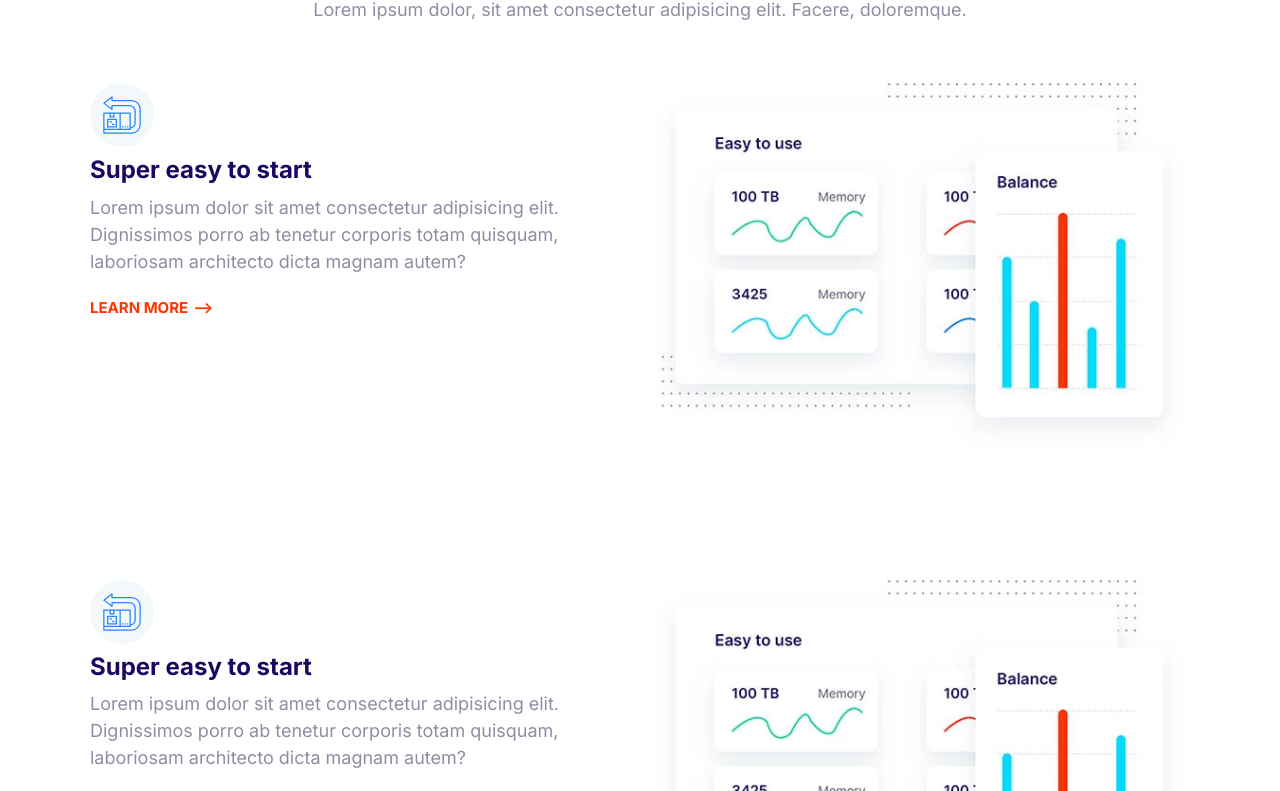
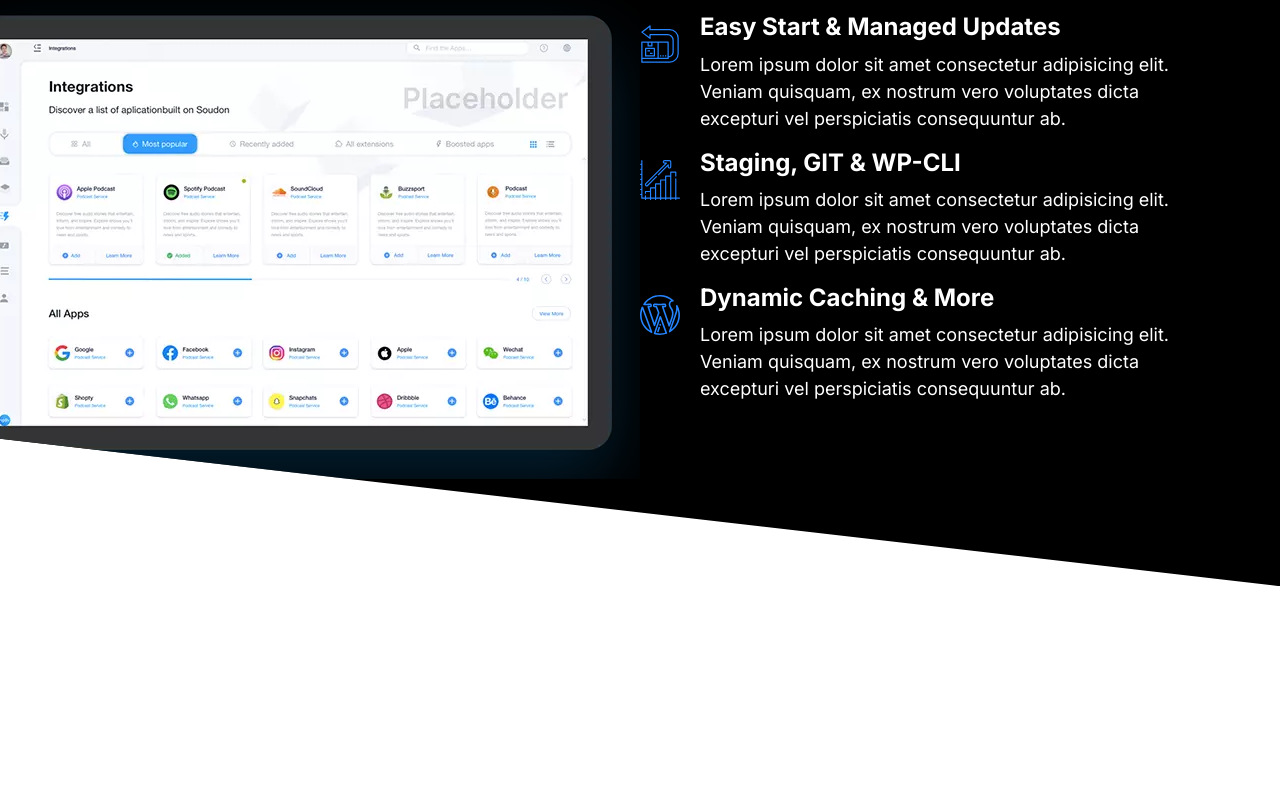
Before and after one commit to wasenter/prolink, a plain HTML site: page tr.html in a window 1280 px wide. Shown: the part 151-942 px from the top of the page. After the commit the page ends 800 px from the top, so only its background shows below. Drawn offline with Linux system fonts and the light colour scheme.

Commit message:
showcase block design.

```diff
--- a/style.css
+++ b/style.css
@@ -639,3 +639,29 @@ a {
 .feature__image {
   width: 100%;
 }
+/* Showcase Block */
+.block-showcase__image > img {
+  width: 100%;
+}
+.showcase__header {
+  color: #fff;
+}
+.media__body > p,
+h3 {
+  color: #fff;
+}
+
+@media screen and (min-width: 768px) {
+  .block-showcase .grid {
+    grid-template-columns: 50% 50%;
+  }
+
+  .block-showcase__image {
+    justify-self: end;
+  }
+
+  .block-showcase__image > img {
+    width: auto;
+    max-width: 700px;
+  }
+}
--- a/tr.html
+++ b/tr.html
@@ -14,65 +14,78 @@
     <link rel="stylesheet" href="style.css" />
   </head>
   <body>
-    <section class="block container">
+    <section class="block block--dark block--skewed-right block-showcase">
       <header class="block__header">
-        <h2>Join us to boost your digital skills</h2>
-        <p>
-          Lorem ipsum dolor, sit amet consectetur adipisicing elit. Facere,
-          doloremque.
-        </p>
+        <h2 class="showcase__header">User-friendly Control Panel</h2>
       </header>
-      <article class="grid grid--1x2 feature">
-        <div>
-          <span class="icon-container">
-            <svg class="icon icon--primary">
-              <use xlink:href="/images/sprite.svg#easy"></use>
-            </svg>
-          </span>
-          <h3 class="feature__heading">Super easy to start</h3>
-          <p>
-            Lorem ipsum dolor sit amet consectetur adipisicing elit. Dignissimos
-            porro ab tenetur corporis totam quisquam, laboriosam architecto
-            dicta magnam autem?
-          </p>
-          <a href="#" class="link-arrow">Learn More</a>
-        </div>
-        <picture>
+      <div class="container grid grid--1x2">
+        <picture class="block-showcase__image">
           <source
             type="image/webp"
-            srcset="images/easy.webp 1x, images/easy@2x.webp 2x" />
+            srcset="images/ipad.webp 1x, images/ipad@2x.webp 2x"
+          />
           <source
-            type="image/jpg"
-            srcset="images/easy.jpg 1x, images/easy@2x.jpg 2x" />
-          <img class="feature__image" src="/images/easy@2x.jpg" alt=""
-        /></picture>
-      </article>
-      <article class="grid grid--1x2 feature">
-        <div>
-          <span class="icon-container">
-            <svg class="icon icon--primary">
-              <use xlink:href="/images/sprite.svg#easy"></use>
-            </svg>
-          </span>
-          <h3 class="feature__heading">Super easy to start</h3>
-          <p>
-            Lorem ipsum dolor sit amet consectetur adipisicing elit. Dignissimos
-            porro ab tenetur corporis totam quisquam, laboriosam architecto
-            dicta magnam autem?
-          </p>
-          <a href="#" class="link-arrow">Learn More</a>
-        </div>
-        <picture>
-          <source
-            type="image/webp"
-            srcset="images/easy.webp 1x, images/easy@2x.webp 2x" />
-          <source
-            type="image/jpg"
-            srcset="images/easy.jpg 1x, images/easy@2x.jpg 2x" />
-          <img class="feature__image" src="/images/easy@2x.jpg" alt=""
-        /></picture>
-      </article>
+            type="image/png"
+            srcset="images/ipad.png 1x, images/ipad@2x.png 2x"
+          />
+          <img src="images/ipad.png" alt="" />
+        </picture>
+        <ul class="list">
+          <li>
+            <div class="media">
+              <div class="media__image">
+                <svg class="icon icon--primary">
+                  <use xlink:href="images/sprite.svg#easy"></use>
+                </svg>
+              </div>
+              <div class="media__body">
+                <h3 class="media__title">Easy Start & Managed Updates</h3>
+                <p>
+                  Lorem ipsum dolor sit amet consectetur adipisicing elit.
+                  Veniam quisquam, ex nostrum vero voluptates dicta excepturi
+                  vel perspiciatis consequuntur ab.
+                </p>
+              </div>
+            </div>
+          </li>
+          <li>
+            <div class="media">
+              <div class="media__image">
+                <svg class="icon icon--primary">
+                  <use xlink:href="images/sprite.svg#growth"></use>
+                </svg>
+              </div>
+              <div class="media__body">
+                <h3 class="media__title">Staging, GIT & WP-CLI</h3>
+                <p>
+                  Lorem ipsum dolor sit amet consectetur adipisicing elit.
+                  Veniam quisquam, ex nostrum vero voluptates dicta excepturi
+                  vel perspiciatis consequuntur ab.
+                </p>
+              </div>
+            </div>
+          </li>
+          <li>
+            <div class="media">
+              <div class="media__image">
+                <svg class="icon icon--primary">
+                  <use xlink:href="images/sprite.svg#wordpress"></use>
+                </svg>
+              </div>
+              <div class="media__body">
+                <h3 class="media__title">Dynamic Caching & More</h3>
+                <p>
+                  Lorem ipsum dolor sit amet consectetur adipisicing elit.
+                  Veniam quisquam, ex nostrum vero voluptates dicta excepturi
+                  vel perspiciatis consequuntur ab.
+                </p>
+              </div>
+            </div>
+          </li>
+        </ul>
+      </div>
     </section>
+
     <script src="main.js"></script>
   </body>
 </html>
```
Also changed, not shown: components/showcase.html (added, +71 -0 lines), images/ipad.png (added), images/ipad.webp (added), images/ipad@2x.png (added), images/ipad@2x.webp (added).
